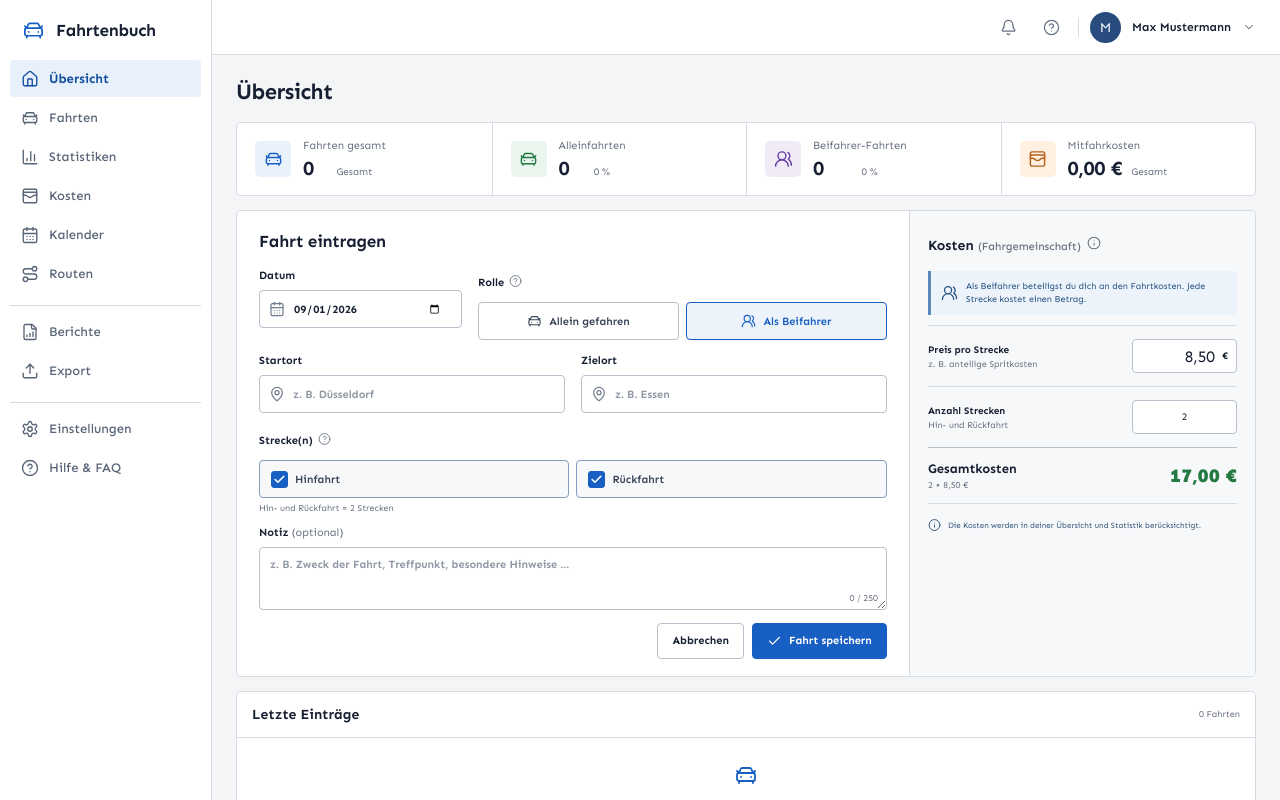
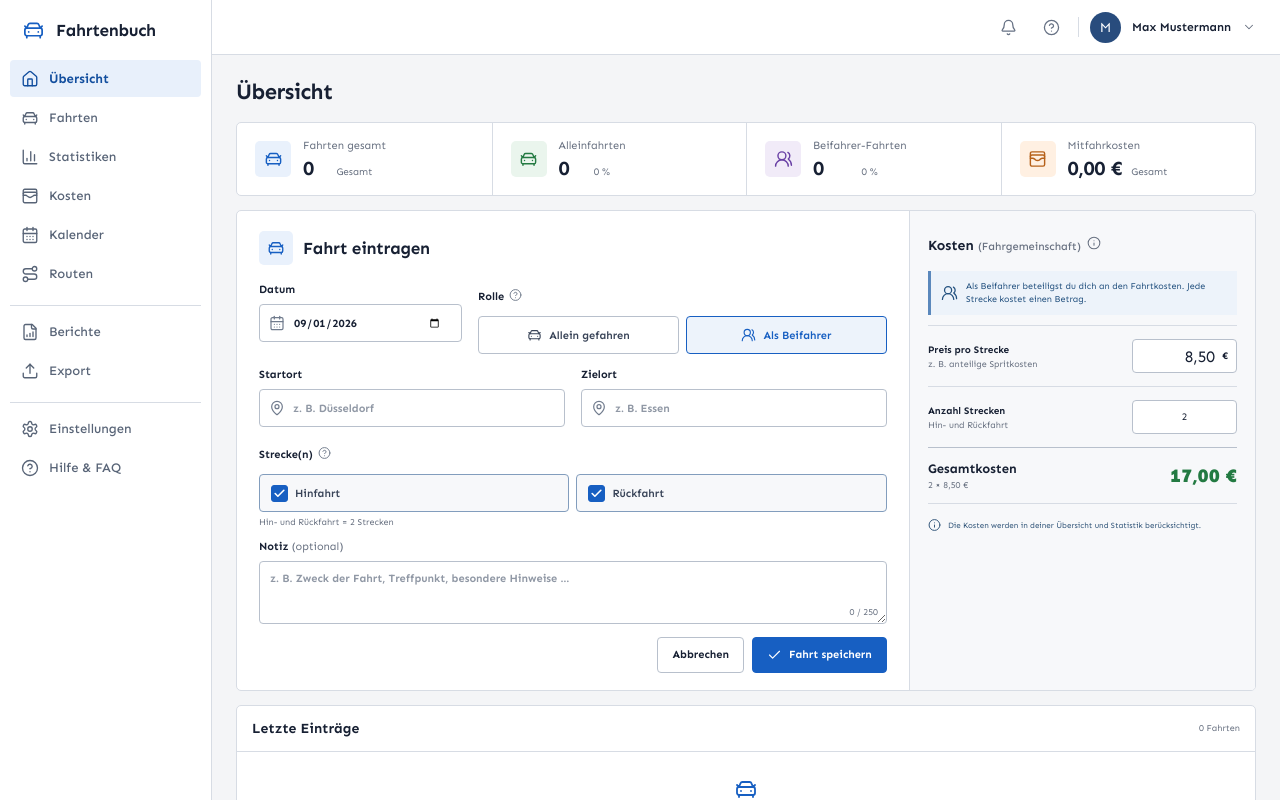
Before and after one commit to nightlifex/fahrtenbuch, a React (Vite) app: page / in a window 1280 px wide. Shown: the top 800 px of the page. Built offline with nearby package versions, Linux system fonts and the light colour scheme.

Commit message:
UI: Icons und Streckenauswahl korrigieren

```diff
--- a/src/components/TripForm.tsx
+++ b/src/components/TripForm.tsx
@@ -85,7 +85,7 @@ export function TripForm({ settings, editingTrip, onSave, onCancelEdit, onSucces
   return (
     <section className="trip-entry-card" id="trip-form">
       <form className="trip-form" onSubmit={submit} noValidate>
-        <div className="section-heading"><h2>{editingTrip ? "Fahrt bearbeiten" : "Fahrt eintragen"}</h2></div>
+        <div className="section-heading"><span className="heading-icon"><CarFront /></span><h2>{editingTrip ? "Fahrt bearbeiten" : "Fahrt eintragen"}</h2></div>
         <div className="form-grid top-fields">
           <label className="field"><span>Datum</span><span className="input-with-icon"><CalendarDays /><input type="date" value={date} onChange={(event) => setDate(event.target.value)} aria-invalid={Boolean(errors.date)} /></span>{errors.date && <small className="field-error">{errors.date}</small>}</label>
           <fieldset className="field role-field"><legend>Rolle <span title="Legt fest, ob Mitfahrkosten entstehen."><CircleHelp /></span></legend><div className="segmented">
```
